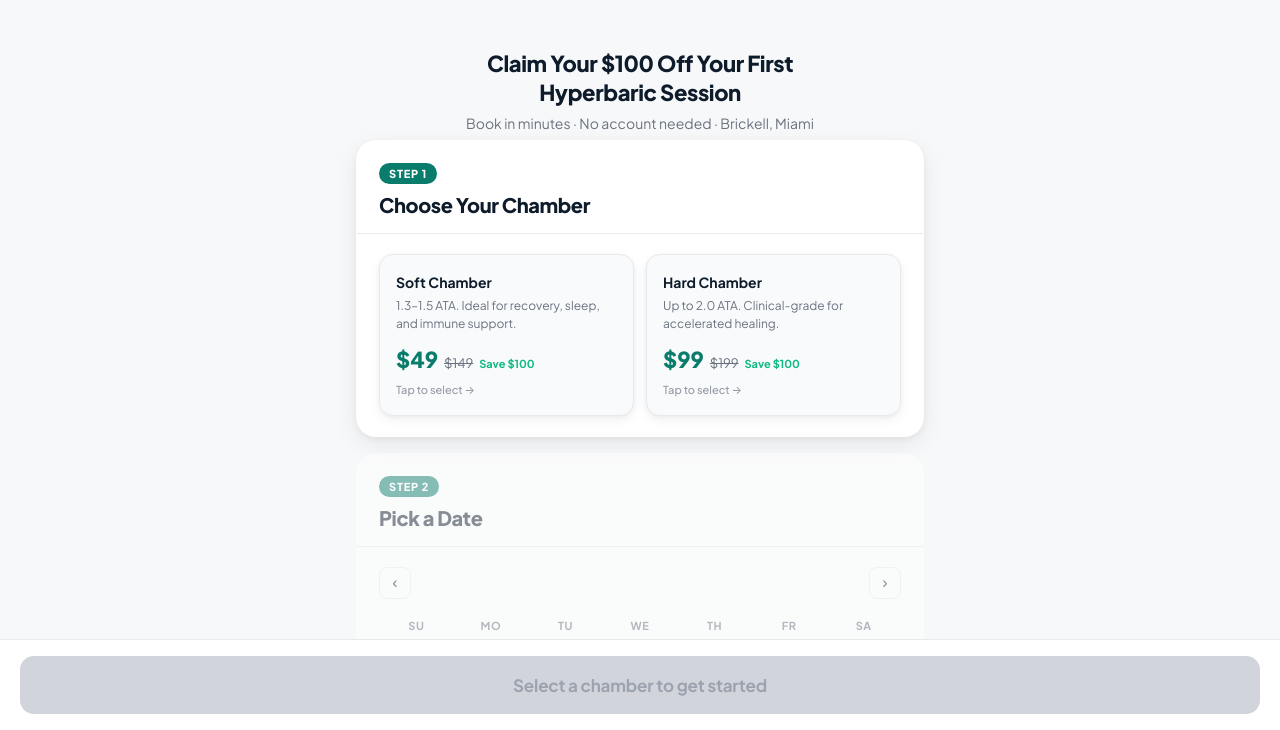
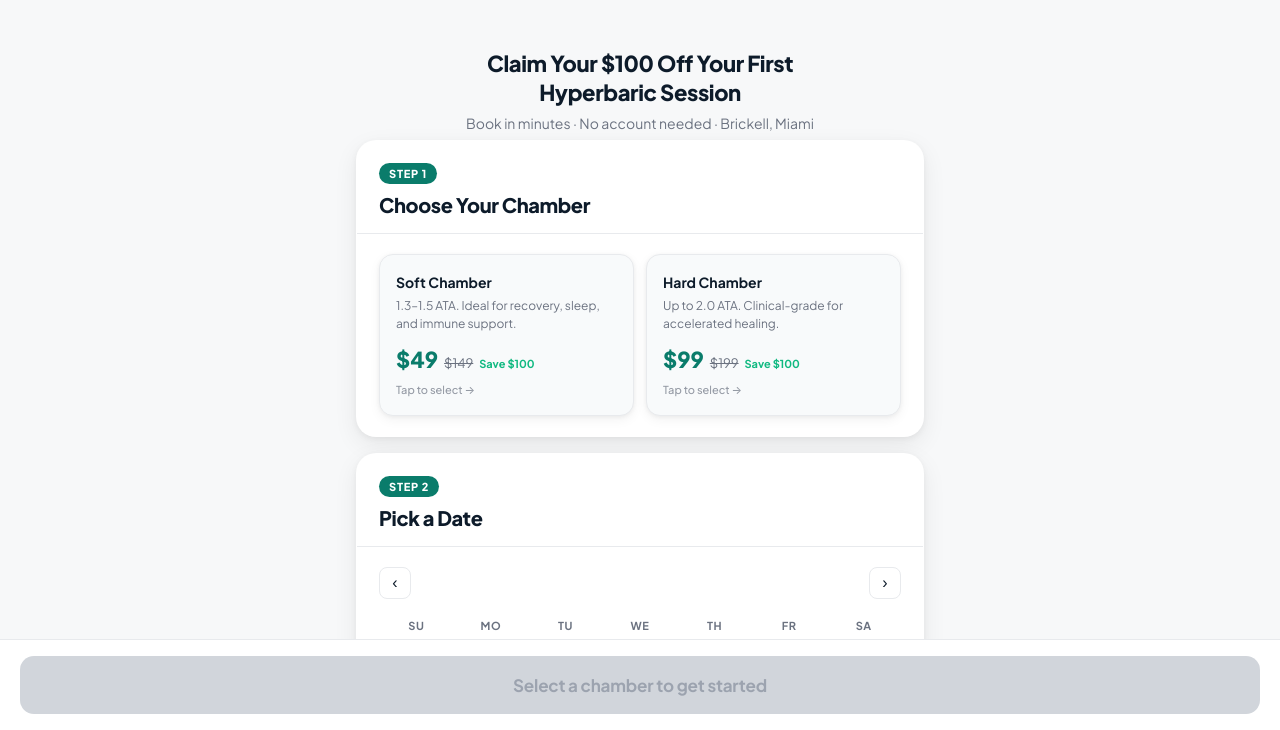
Before and after one commit to pabloperezgroup-jpg/healthspan-booking, a plain HTML site: page index.html in a window 1280 px wide. Shown: the part 70-800 px from the top of the page. Drawn offline with nearby package versions, Linux system fonts and the light colour scheme; a script that the page names is missing.

Commit message:
Add files via upload

```diff
--- a/index.html
+++ b/index.html
@@ -97,8 +97,6 @@
       transition: opacity 0.3s ease, transform 0.3s ease;
     }
     .section.locked {
-      opacity: 0.48;
-      box-shadow: 0 1px 4px rgba(0,0,0,0.04);
       pointer-events: none;
     }
     /* Invisible overlay catches taps on locked sections */
```
